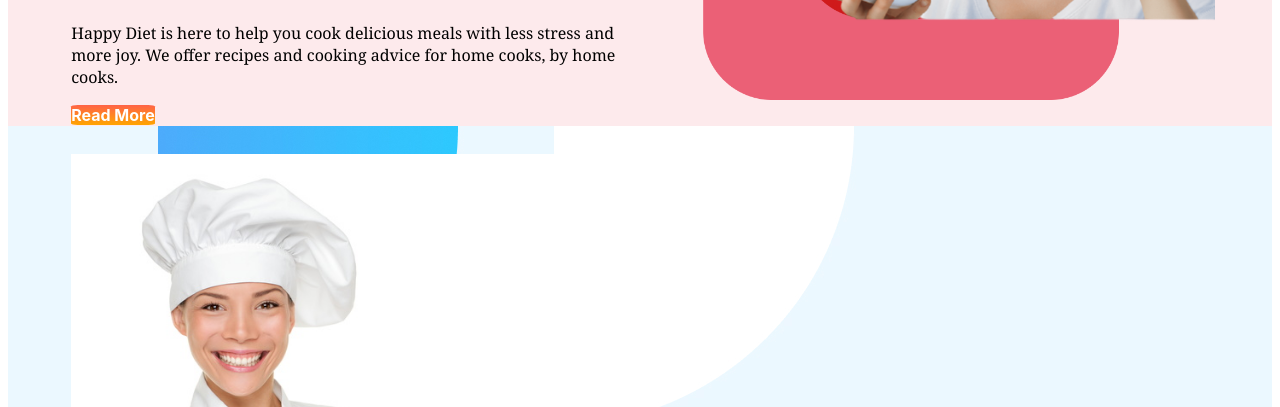
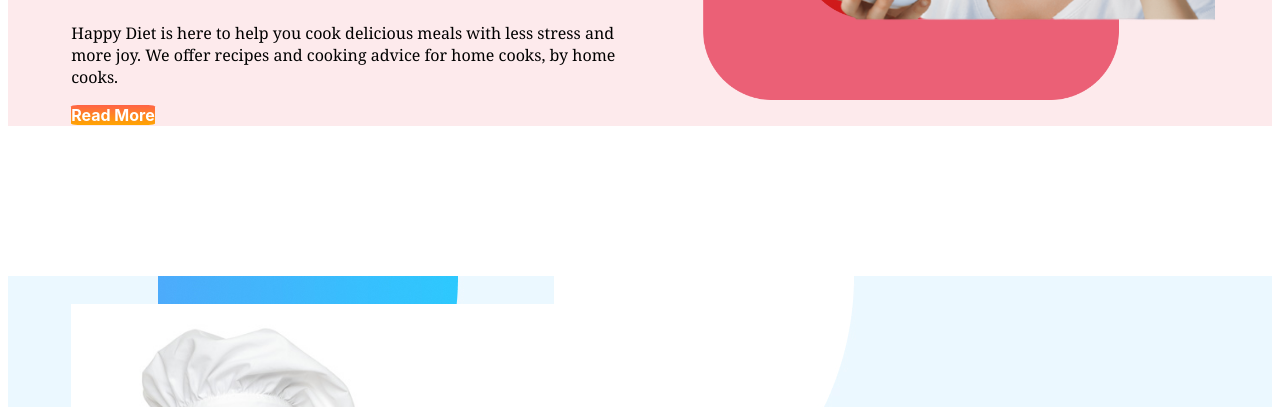
Before and after one commit to sajibkroy/My-Food-blog, a plain HTML site: page index.html in a window 1280 px wide. Shown: the part 433-840 px from the top of the page. Drawn offline with Linux system fonts and the light colour scheme.

Commit message:
margin added

```diff
--- a/Style.css
+++ b/Style.css
@@ -48,3 +48,7 @@ h1{
     color: rgb(14, 132, 158);
     padding-top: 250px;
 }
+section{
+    display: flex;
+    margin-top: 150px;
+}
```
